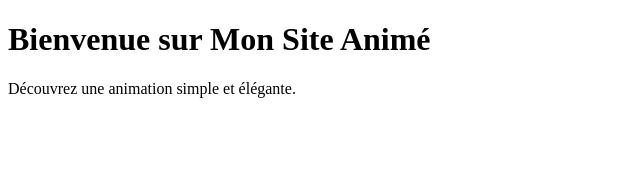
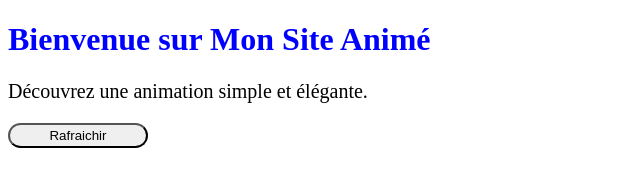
Before and after one commit to exacodeweb/Projet-Pub-1, a plain HTML site: page index.html in a window 1280 px wide. Shown: the whole page, without its empty margins (0-640 px from the left). Drawn offline with Linux system fonts and the light colour scheme.

Commit message:
Ajout d'un deuxiemme commit à la branch feature

```diff
--- a/index.html
+++ b/index.html
@@ -5,7 +5,7 @@
   <meta charset="UTF-8">
   <meta name="viewport" content="width=device-width, initial-scale=1.0">
   <title>Mon Site Animé</title>
-  <link rel="stylesheet" href="style.css" />
+  <link rel="stylesheet" href="./style.css" />
 </head>
 
 <body>
@@ -13,4 +13,9 @@
   <p>Découvrez une animation simple et élégante.</p>
 </body>
 
+<!-- AJOUT DE LA NOUVELLE FONCTIONNALITE "BOUTON RESET" -->
+<div type="reset" class="button-slideOne">
+  <input class="btn" type="button" onclick="window.location.reload(false)" value="Rafraichir">
+</div>
+
 </html>
--- a/style.css
+++ b/style.css
@@ -11,8 +11,27 @@
 /* CSS pour le titre et la description */
 h1 {
   animation: slideIn 1s ease-out;
+  color: blue;/*COULEUR DU TITRE CHANGER*/
 }
 
 p {
   animation: slideIn 1s ease-out 0.5s;
+  font-size: 20px;/*TAILLE DU TEXTE DU PARAGRAPHE CHANGER*/
 }
+
+/*AJOUT DE LA NOUVELLE FONCTIONNALITE*/
+.btn {
+  display: flex;
+  flex-direction: column;
+  align-items: center;
+  justify-content: center;
+  border-radius: 50px 50px ;
+  width: 140px;
+  height: 25px;
+}
+
+ .btn:hover {
+  background-color: green; /*tomato*/
+  color: white;
+  font-size: 10px;
+}
```
